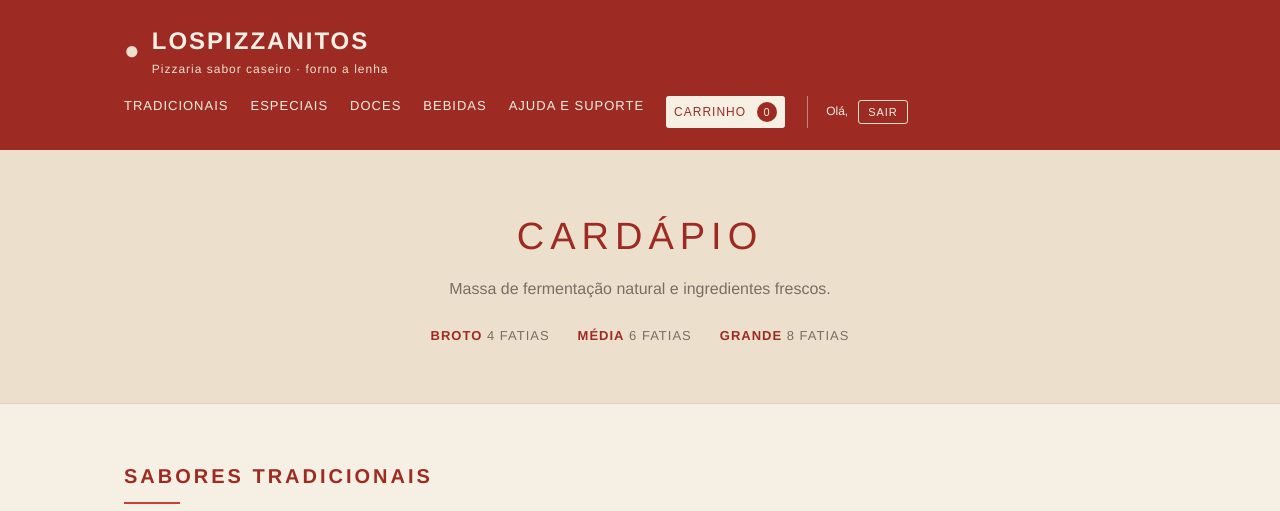
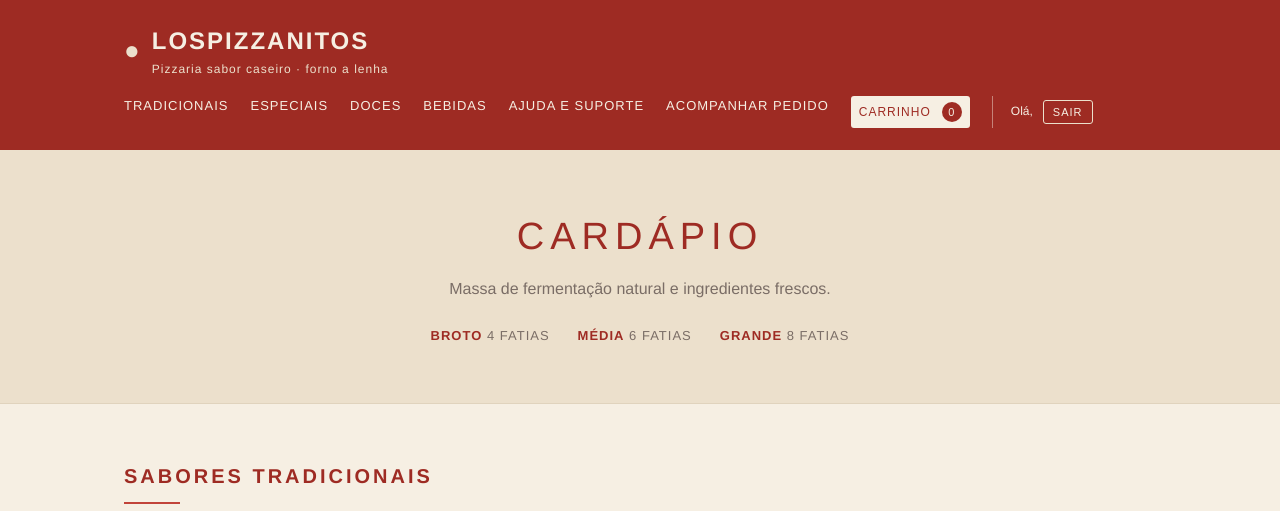
Before and after one commit to Ceks4/Pizzaria, a website: page cardapio.html in a window 1280 px wide. Shown: the top 511 px of the page. Drawn offline with Linux system fonts and the light colour scheme.

Commit message:
Adiciona acesso ao acompanhamento do pedido

```diff
--- a/cardapio.html
+++ b/cardapio.html
@@ -23,6 +23,7 @@
       <a href="#doces">Doces</a>
       <a href="#bebidas">Bebidas</a>
       <a href="#ajuda">Ajuda e Suporte</a>
+      <a href="status.html">Acompanhar pedido</a>
       <button type="button" class="botao-carrinho" id="btnCarrinho" aria-label="Abrir carrinho" title="Abrir carrinho" aria-expanded="false">
         <span>Carrinho</span>
         <span class="contador-carrinho" id="quantidadeCarrinho">0</span>
```
